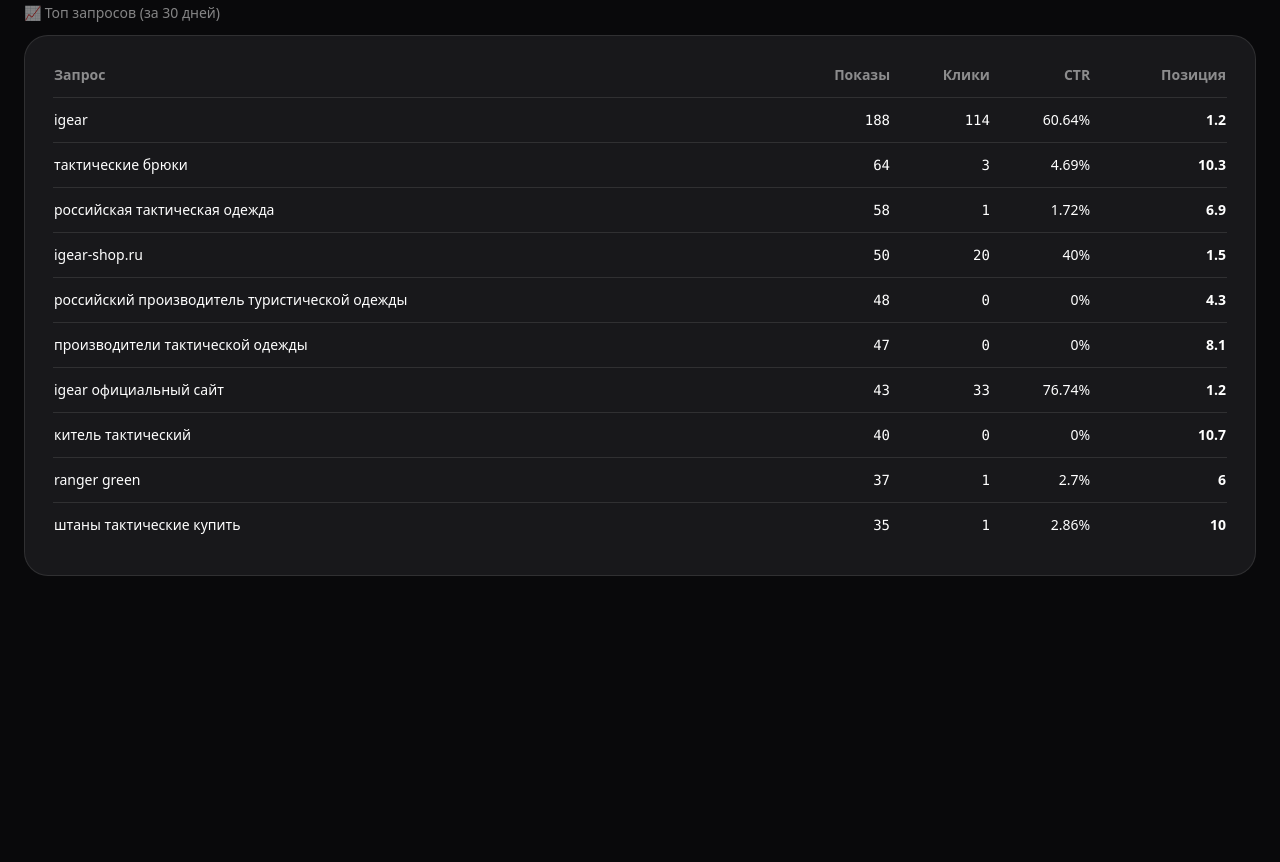
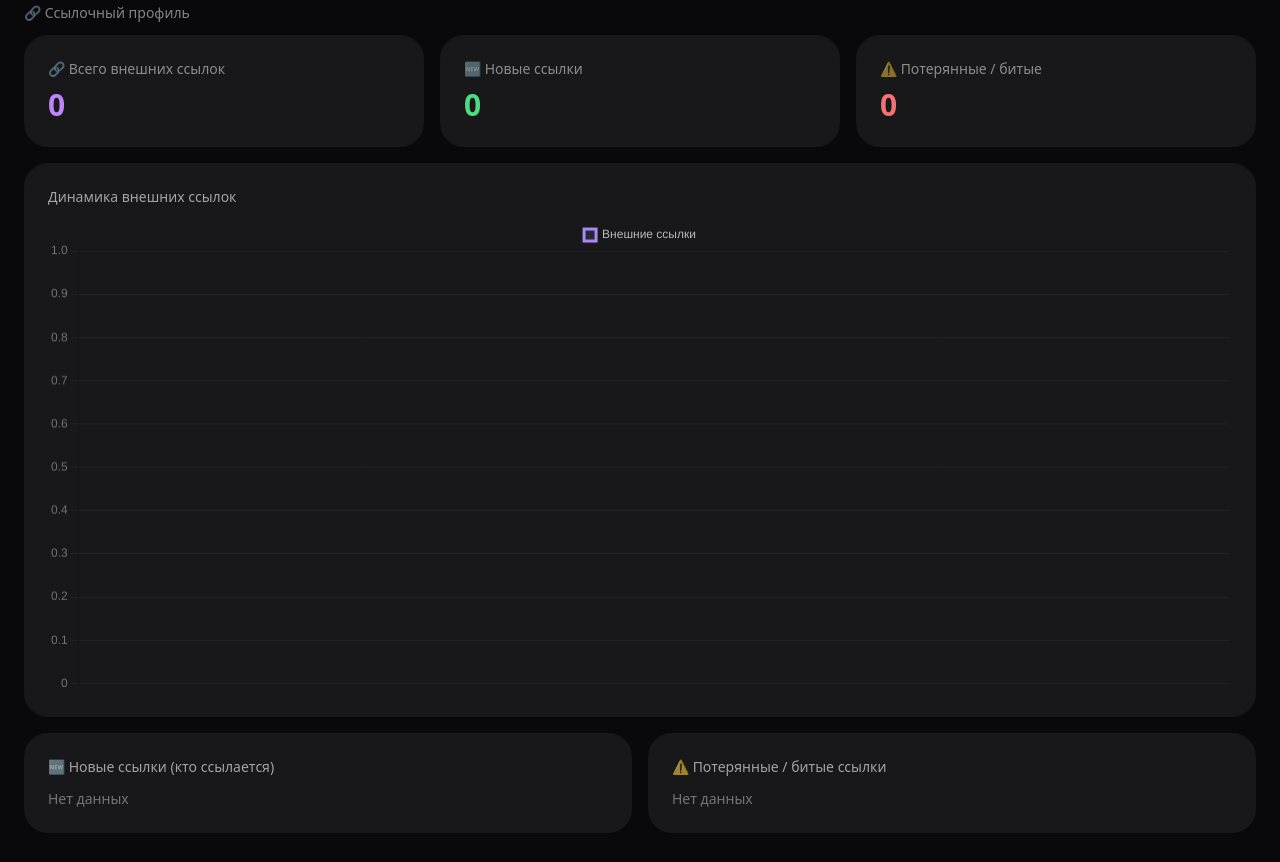
Before and after one commit to seomarsel/webmaster-dashboard, a plain HTML site: page dashboard.html in a window 1280 px wide. Shown: the part 3135-3997 px from the top of the page. Before the commit the page ends 3743 px from the top, so only its background shows below. Drawn offline with nearby package versions, Linux system fonts and the light colour scheme.

Commit message:
Update dashboard.html

```diff
--- a/dashboard.html
+++ b/dashboard.html
@@ -113,6 +113,28 @@
             </div>
         </div>
 
+        <!-- ССЫЛОЧНЫЙ ПРОФИЛЬ -->
+        <h2 class="text-white/50 text-sm font-medium mb-3">🔗 Ссылочный профиль</h2>
+        <div class="grid grid-cols-1 md:grid-cols-3 gap-4 mb-4">
+            <div class="bg-zinc-900 rounded-3xl p-6"><div class="text-white/50 text-sm">🔗 Всего внешних ссылок</div><div id="linkTotal" class="text-3xl font-semibold mt-2 text-purple-400">—</div></div>
+            <div class="bg-zinc-900 rounded-3xl p-6"><div class="text-white/50 text-sm">🆕 Новые ссылки</div><div id="linkNew" class="text-3xl font-semibold mt-2 text-green-400">—</div></div>
+            <div class="bg-zinc-900 rounded-3xl p-6"><div class="text-white/50 text-sm">⚠️ Потерянные / битые</div><div id="linkBroken" class="text-3xl font-semibold mt-2 text-red-400">—</div></div>
+        </div>
+        <div class="bg-zinc-900 rounded-3xl p-6 mb-4">
+            <div class="text-sm text-white/60 mb-3">Динамика внешних ссылок</div>
+            <canvas id="chartLinks" height="120"></canvas>
+        </div>
+        <div class="grid md:grid-cols-2 gap-4 mb-8">
+            <div class="bg-zinc-900 rounded-3xl p-6">
+                <div class="text-sm text-white/60 mb-3">🆕 Новые ссылки (кто ссылается)</div>
+                <div id="newLinksList" class="space-y-2"></div>
+            </div>
+            <div class="bg-zinc-900 rounded-3xl p-6">
+                <div class="text-sm text-white/60 mb-3">⚠️ Потерянные / битые ссылки</div>
+                <div id="brokenLinksList" class="space-y-2"></div>
+            </div>
+        </div>
+
         <!-- МЕТРИКА -->
         <div id="metrikaBlock" class="hidden">
             <h2 class="text-white/50 text-sm font-medium mb-3">📊 Метрика (за 30 дней)</h2>
@@ -146,7 +168,7 @@
 
     <script>
         let HISTORY = [];
-        let chartTraffic = null, chartIndex = null, chartIntents = null;
+        let chartTraffic = null, chartIndex = null, chartIntents = null, chartLinks = null;
         const chartOpts = {
             responsive: true,
             interaction: { intersect: false, mode: 'index' },
@@ -283,7 +305,6 @@
             document.getElementById('posTop1150').innerText = b.top11_50 ?? '—';
             document.getElementById('posTop50').innerText = b.top50plus ?? '—';
 
-            // интенты
             const it = qa.intents || {};
             const comm = it.commercial || { count: 0, shows: 0, clicks: 0 };
             const info = it.informational || { count: 0, shows: 0, clicks: 0 };
@@ -302,7 +323,6 @@
             document.getElementById('intentLegend').innerHTML =
                 row('#FFCC00', 'Коммерческие', comm) + row('#60a5fa', 'Информационные', info) + row('#71717a', 'Прочие', oth);
 
-            // возможности
             const opps = qa.opportunities || [];
             document.getElementById('oppList').innerHTML = opps.length ? opps.map(q => `
                 <div class="flex items-center justify-between gap-3 text-sm border-b border-white/5 pb-2">
@@ -310,7 +330,6 @@
                     <span class="text-white/50 whitespace-nowrap text-xs">${q.shows.toLocaleString('ru')} пок. · CTR ${q.ctr}% · поз. ${q.position}</span>
                 </div>`).join('') : '<div class="text-white/40 text-sm">Нет подходящих запросов</div>';
 
-            // новые / потерянные
             const newQ = qa.new_queries || [];
             const lostQ = qa.lost_queries || [];
             document.getElementById('newCount').innerText = qa.new_count ? `(${qa.new_count})` : '';
@@ -318,6 +337,30 @@
             const li = q => `<div class="flex items-center justify-between gap-3 text-sm border-b border-white/5 pb-2"><span class="truncate">${q.query}</span><span class="text-white/40 whitespace-nowrap text-xs">${q.shows.toLocaleString('ru')} пок.</span></div>`;
             document.getElementById('newList').innerHTML = newQ.length ? newQ.map(li).join('') : '<div class="text-white/40 text-sm">Нет данных</div>';
             document.getElementById('lostList').innerHTML = lostQ.length ? lostQ.map(li).join('') : '<div class="text-white/40 text-sm">Нет данных</div>';
+        }
+
+        function renderLinkProfile(lp) {
+            lp = lp || {};
+            document.getElementById('linkTotal').innerText = (lp.total_count ?? 0).toLocaleString('ru');
+            document.getElementById('linkNew').innerText = (lp.new_count ?? 0).toLocaleString('ru');
+            document.getElementById('linkBroken').innerText = (lp.broken_count ?? 0).toLocaleString('ru');
+
+            const hist = lp.history || [];
+            if (chartLinks) chartLinks.destroy();
+            chartLinks = new Chart(document.getElementById('chartLinks'), {
+                type: 'line',
+                data: {
+                    labels: hist.map(d => d.date.slice(5)),
+                    datasets: [{ label: 'Внешние ссылки', data: hist.map(d => d.value), borderColor: '#a78bfa', backgroundColor: 'rgba(167,139,250,0.12)', tension: 0.3, fill: true, pointRadius: 0 }]
+                },
+                options: chartOpts
+            });
+
+            const linkRow = l => `<div class="flex items-center justify-between gap-3 text-sm border-b border-white/5 pb-2"><span class="truncate text-white/70">${l.source || '—'}</span><span class="text-white/40 whitespace-nowrap text-xs">${l.date || ''}</span></div>`;
+            const nl = lp.new_links || [];
+            const bl = lp.broken_links || [];
+            document.getElementById('newLinksList').innerHTML = nl.length ? nl.map(linkRow).join('') : '<div class="text-white/40 text-sm">Нет данных</div>';
+            document.getElementById('brokenLinksList').innerHTML = bl.length ? bl.map(linkRow).join('') : '<div class="text-white/40 text-sm">Нет данных</div>';
         }
 
         function render(data) {
@@ -390,6 +433,9 @@
             // --- Углублённая аналитика запросов ---
             renderQueryAnalytics(data.query_analytics);
 
+            // --- Ссылочный профиль ---
+            renderLinkProfile(data.link_profile);
+
             // --- Метрика ---
             const m = data.metrika || {};
             if (m && Object.keys(m).length > 0) {
```
